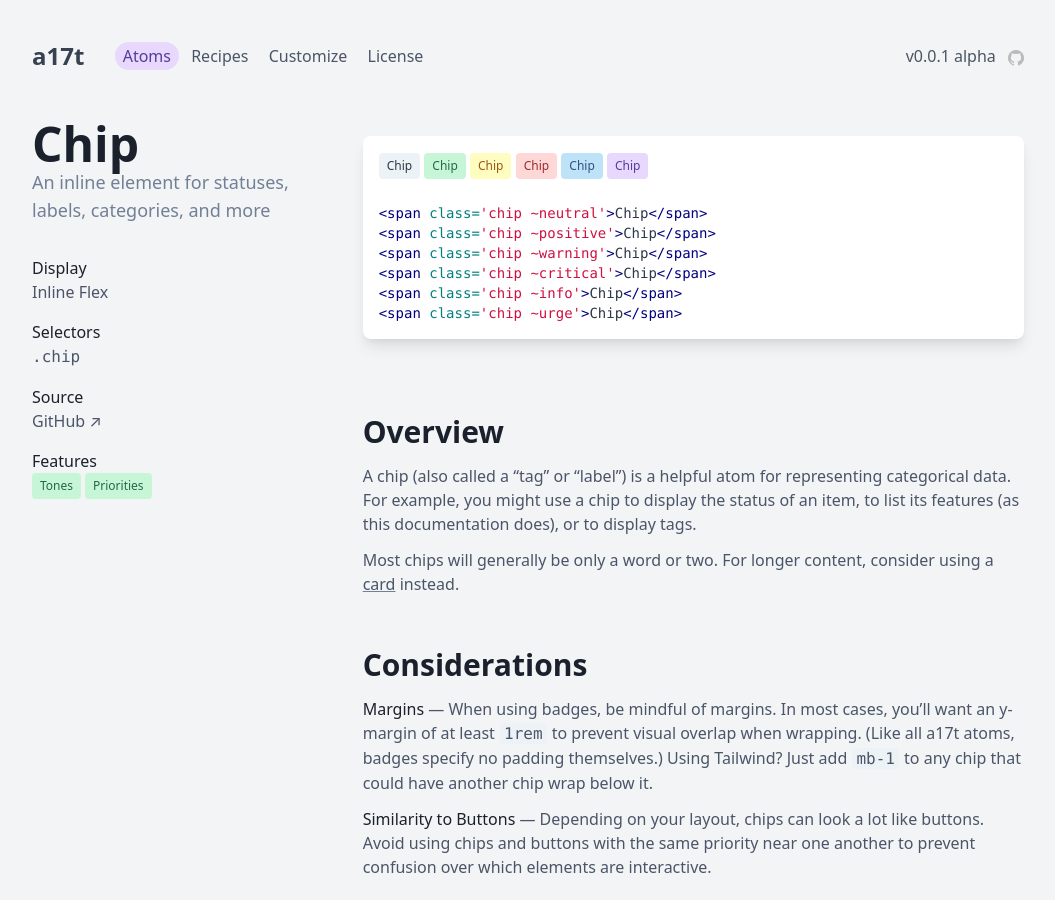
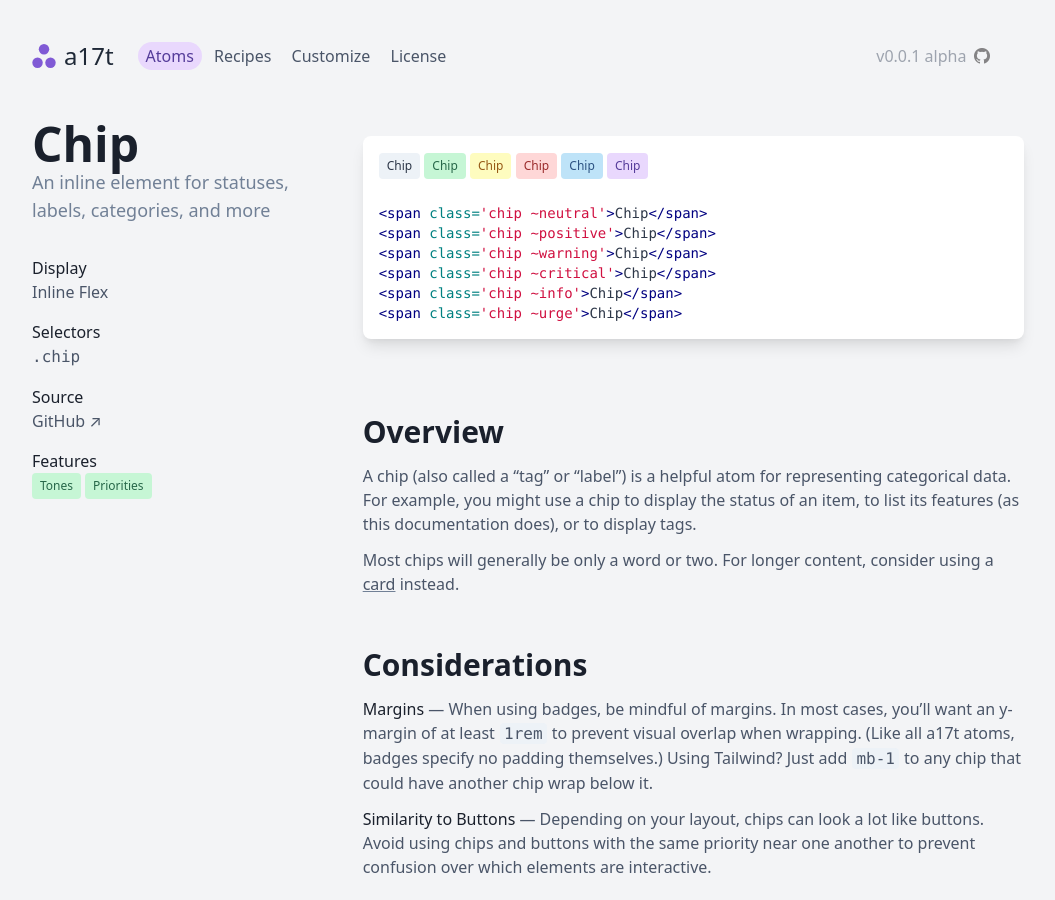
Before and after one commit to milesmcc/a17t, a Jekyll site: the page built from docs/information/chip.md, in a window 1280 px wide and 900 px high. Shown: the whole window, without its empty margins (112-1167 px from the left). Built offline with Jekyll 4.4.1, drawn with Linux system fonts in a browser that asks for light colours.

Commit message:
Improve base design

```diff
--- a/docs/_includes/header.html
+++ b/docs/_includes/header.html
@@ -1,6 +1,20 @@
 <header class="flex items-center flex-wrap justify-between">
-    <div class="mr-5">
-        <h3 class="heading text-2xl text-gray-700"><a href="/">a17t</a></h3>
+    <div class="mr-6">
+        <h3 class="text-2xl ~urge !low"><a href="/" class="flex items-center">
+                <div class="icon mr-2">
+                    <svg xmlns="http://www.w3.org/2000/svg" fill="currentColor" width="32" height="32"
+                        xmlns:xlink="http://www.w3.org/1999/xlink" version="1.1" viewBox="0 0 32 32">
+                        <g>
+                            <g>
+                                <circle cx="7.377" cy="25.043" r="6.956" />
+                                <circle cx="24.646" cy="25.043" r="6.956" />
+                                <circle cx="16" cy="6.956" r="6.956" />
+                            </g>
+                        </g>
+                    </svg>
+                </div>
+                <div class="label text-gray-800 text-2xl">a17t</div>
+            </a></h3>
     </div>
     <div class="block lg:hidden">
         <button class="flex items-center px-3 py-2 text-gray-700 hover:text-gray-900"
@@ -11,7 +25,7 @@
             </svg>
         </button>
     </div>
-    <div class="w-full block flex-wrap lg:flex lg:items-center lg:justify-between lg:w-11/12 shadow-lg bg-gray-200 py-4 px-2 rounded-lg hidden lg:bg-transparent lg:shadow-none lg:p-0"
+    <div class="block flex-wrap lg:flex lg:items-center lg:justify-between flex-grow shadow-lg bg-gray-200 py-4 px-2 rounded-lg hidden lg:bg-transparent lg:shadow-none lg:p-0"
         id="navFullContent">
         <ul>
             <li tabindex="0" class="portal dropdown outline-none {% if page.tab == 'atom' %}~urge active{% endif %}">
@@ -96,11 +110,11 @@
             <li tabindex="0" class="portal"><a href="https://github.com/milesmcc/a17t/blob/master/LICENSE">License</a>
             </li>
         </ul>
-        <div class="lg:w-2/12 lg:text-right lg:p-0 p-2">
-            <a class="pr-2 text-gray-600 hover:text-gray-800"
-                href="https://github.com/milesmcc/a17t/releases">v0.0.1 alpha</a>
-            <a class="icon opacity-25 hover:opacity-50" href="https://github.com/milesmcc/a17t"><img width="25px"
-                    height="25px" src="{{ '/assets/GitHub-Mark-64px.png' | relative_url }}" alt="GitHub" /></a>
+        <div class="lg:w-2/12 lg:text-right lg:p-0 p-2 portal opacity-50 flex items-center">
+            <a class="pr-2" href="https://github.com/milesmcc/a17t/releases">v0.0.1
+                alpha</a>
+            <a class="icon" href="https://github.com/milesmcc/a17t"><img width="32px"
+                    height="32px" src="{{ '/assets/GitHub-Mark-64px.png' | relative_url }}" alt="GitHub" /></a>
         </div>
     </div>
 </header>
--- a/docs/_layouts/atom.html
+++ b/docs/_layouts/atom.html
@@ -7,21 +7,21 @@ layout: default
     <h3 class="heading text-5xl">{{page.title}}</h3>
     <p class="subheading text-lg">{{page.description}}</p>
     <hr class="sep">
-    <ul class="flex flex-wrap md:block">
+    <ul class="flex flex-wrap justify-between md:block">
       {% if page.display %}
-      <li class="mb-4 w-1/3">
+      <li class="mb-4">
         <p class="label">Display</p>
         <p>{{page.display}}</p>
       </li>
       {% endif %}
       {% if page.selectors %}
-      <li class="mb-4 w-1/3">
+      <li class="mb-4">
         <p class="label">Selectors</p>
         <p>{% for selector in page.selectors %}<code>{{selector}}</code>{% endfor %}</p>
       </li>
       {% endif %}
       {% if page.source %}
-      <li class="mb-4 w-1/3">
+      <li class="mb-4">
         <p class="label">Source</p>
         <p><a href="{{page.source}}" class="portal p-0 font-normal">GitHub &nearr;</a></p>
       </li>
--- a/docs/information/chip.md
+++ b/docs/information/chip.md
@@ -43,7 +43,7 @@ Chips have full tone and priority support.
 ###### {{priority|capitalize}} Priority
 {% capture example %}
 {% for tone in site.tones %}
-<span class="chip ~{{tone}} !{{priority}}">Category</span>
+<span class="chip ~{{tone}} !{{priority}} mb-1">Category</span>
 {% endfor %}
 {% endcapture %}
 {% include example.html code=example %}
```
Also changed, not shown: README.md, docs/assets/atom.svg (added).
